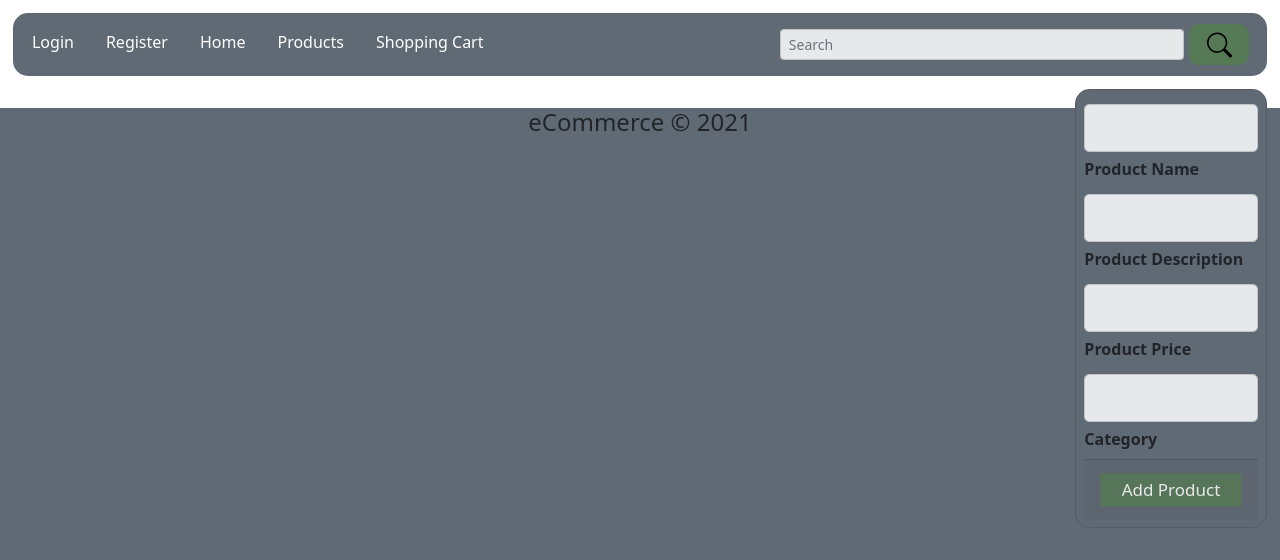
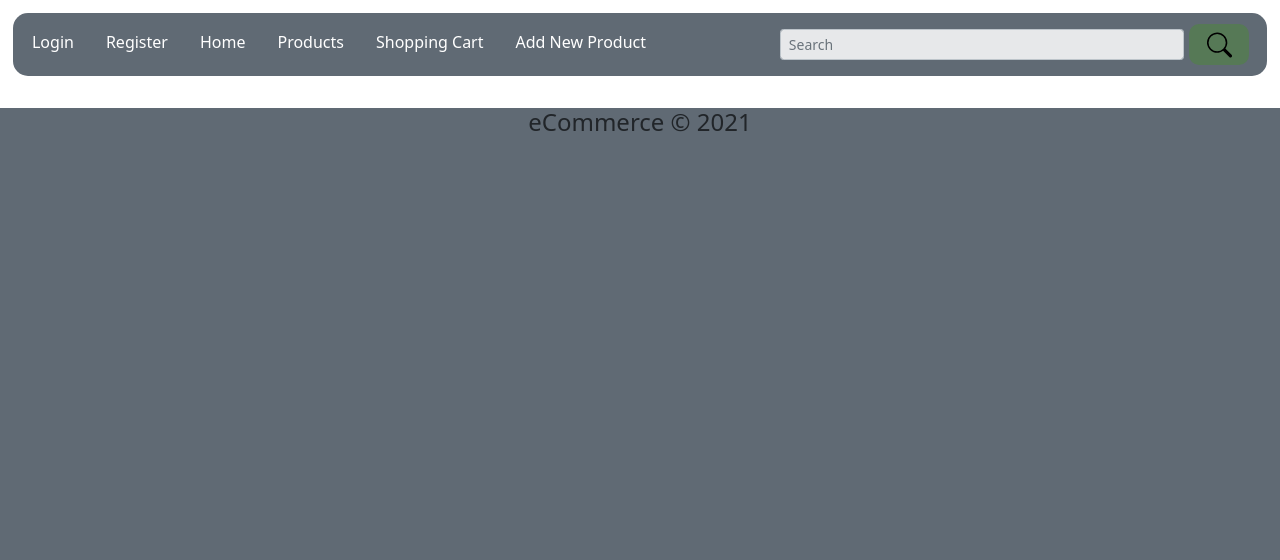
Before and after one commit to MarshallCass/Sports_Memorabilia_Front_End, a React (Create React App) app: page / in a window 1280 px wide. Shown: the top 560 px of the page. Built offline with nearby package versions, Linux system fonts and the light colour scheme; no server answers.

Commit message:
added nav add product button

```diff
--- a/src/Components/App.jsx
+++ b/src/Components/App.jsx
@@ -102,7 +102,7 @@ class App extends Component {
         return (
             <div>
                 <NavBar/>
-                <CreateProduct  test="test" addNewProduct={this.addNewProduct} />
+                {/* <CreateProduct  test="test" addNewProduct={this.addNewProduct} /> */}
                 <Switch>
 
                 <Route path='/Login' render={props => <Login {...props} loginUser={this.loginUser}/>} />
--- a/src/Components/NavBar/NavBar.jsx
+++ b/src/Components/NavBar/NavBar.jsx
@@ -45,6 +45,9 @@ class NavBar extends Component {
                 <Link to ='/ShoppingCart'>
                     <li>Shopping Cart</li>
                 </Link>
+                <Link to ='/CreateProduct'>
+                    <li>Add New Product</li>
+                </Link>
                 <div className= "search-bar">
                     <form onSubmit={this.handleSubmit}>
                         <input type="text" name="searchWord" placeholder="Search" id="typeSearchBarX" className="form-control form-control-sm"  onChange={this.handleChange} value={this.state.searchWord}/>
```
